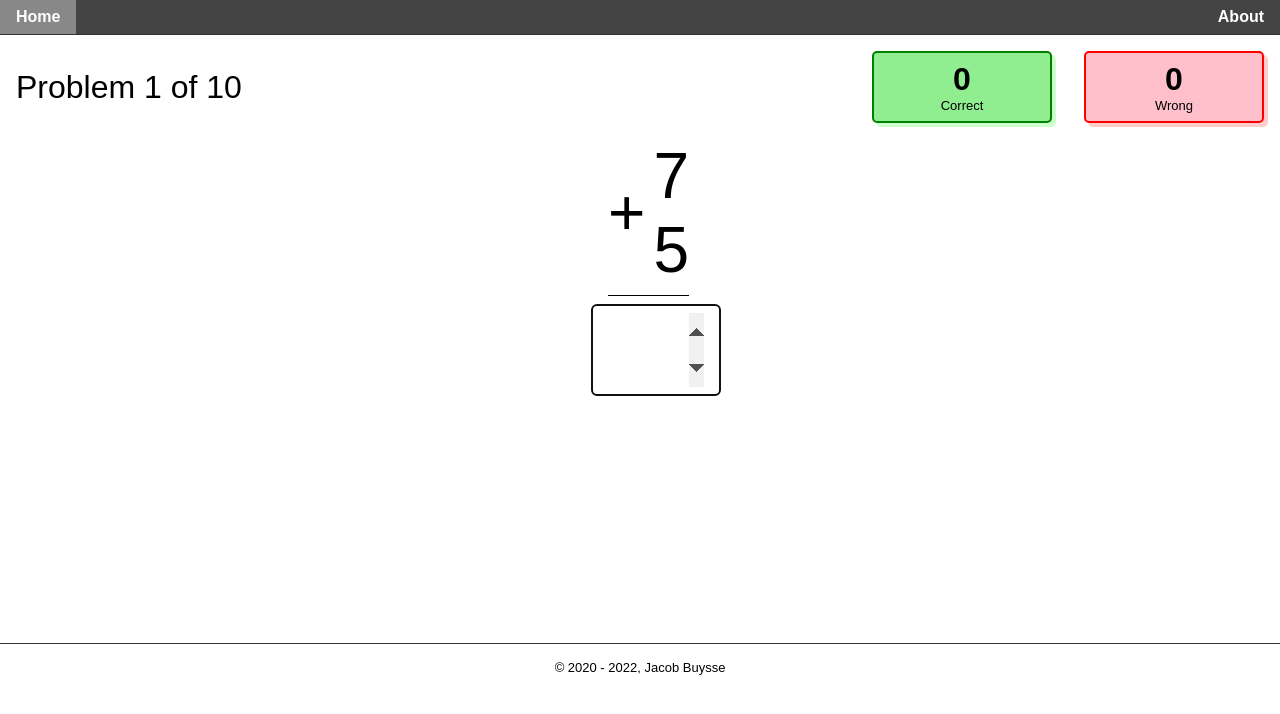
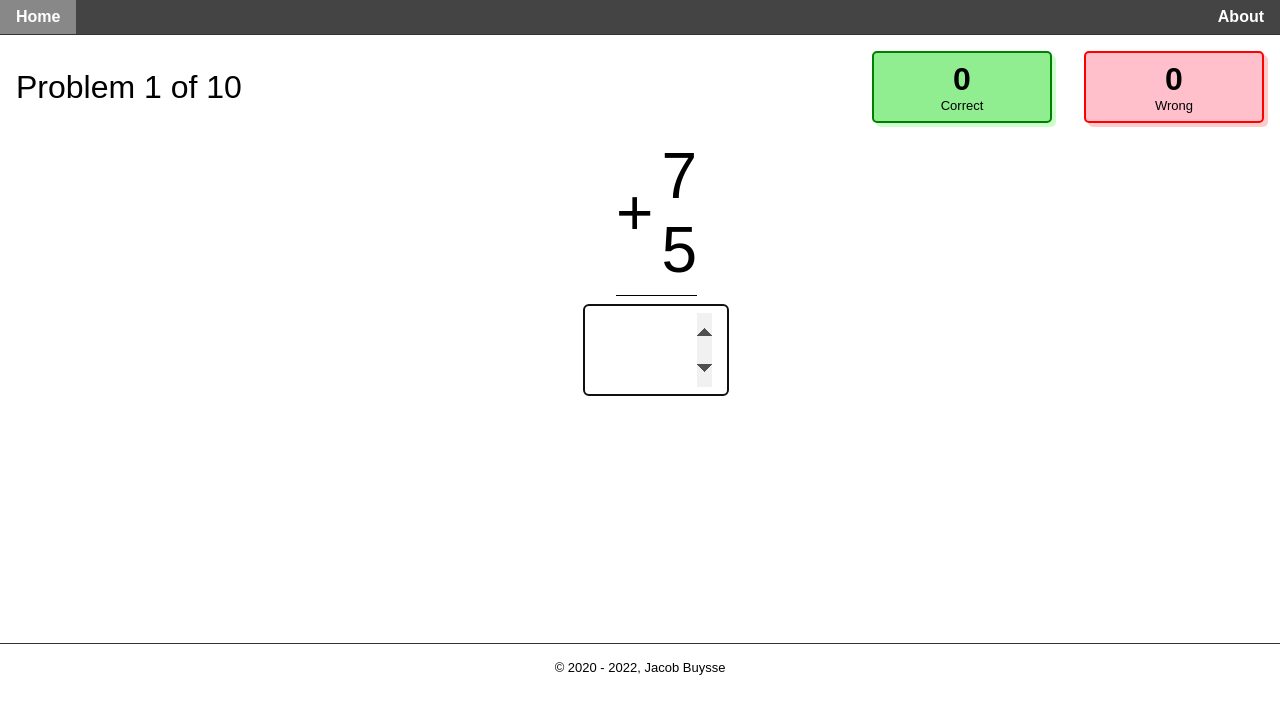
Before and after one commit to jmfb/math-game, a React app in the folder client/: page /game/add in a window 1280 px wide. Shown: the top 714 px of the page. Built offline with nearby package versions, Linux system fonts and the light colour scheme; the HTML template or start-up script is replaced by a standard one.

Commit message:
Tweaking size.

```diff
--- a/client/src/components/Equation.css
+++ b/client/src/components/Equation.css
@@ -30,7 +30,7 @@
 	margin-top: 0.5rem;
 	text-align: right;
 	font-size: 4rem;
-	width: 6rem;
+	width: 7rem;
 	margin-right: -2rem;
 }
 
```
